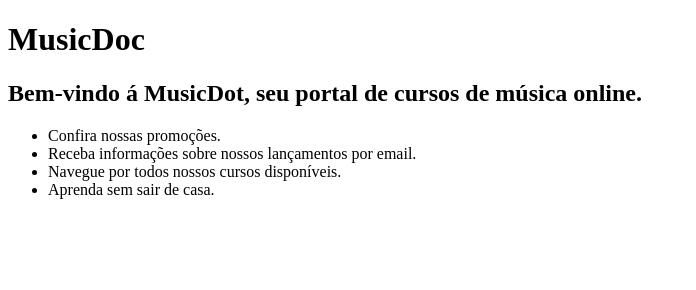
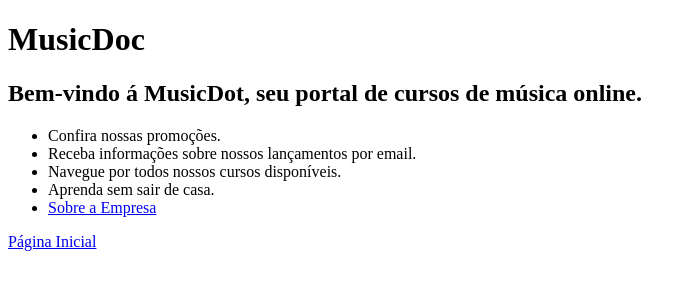
Before and after one commit to biancagalvao21/MusicDot, a plain HTML site: page index.html in a window 1280 px wide. Shown: the whole page, without its empty margins (0-696 px from the left). Drawn offline with Linux system fonts and the light colour scheme.

Commit message:
Update index.html

```diff
--- a/index.html
+++ b/index.html
@@ -10,12 +10,14 @@
 <body>
     <h1>MusicDoc</h1>
     <h2>Bem-vindo á MusicDot, seu portal de cursos de música online.</h2>
+</h2>
 <ul>
     <li>Confira nossas promoções.</li>
     <li>Receba informações sobre nossos lançamentos por email.</li>
     <li>Navegue por todos nossos cursos disponíveis.</li>
     <li>Aprenda sem sair de casa.</li>
+    <li><a href="https://biancagalvao21.github.io/MusicDot/sobre.html">Sobre a Empresa</a>
 </ul>
-
+<a href="index.html">Página Inicial</a>
 </body>
 </html>
```
Lines whose indentation alone changed are shown as unchanged.
